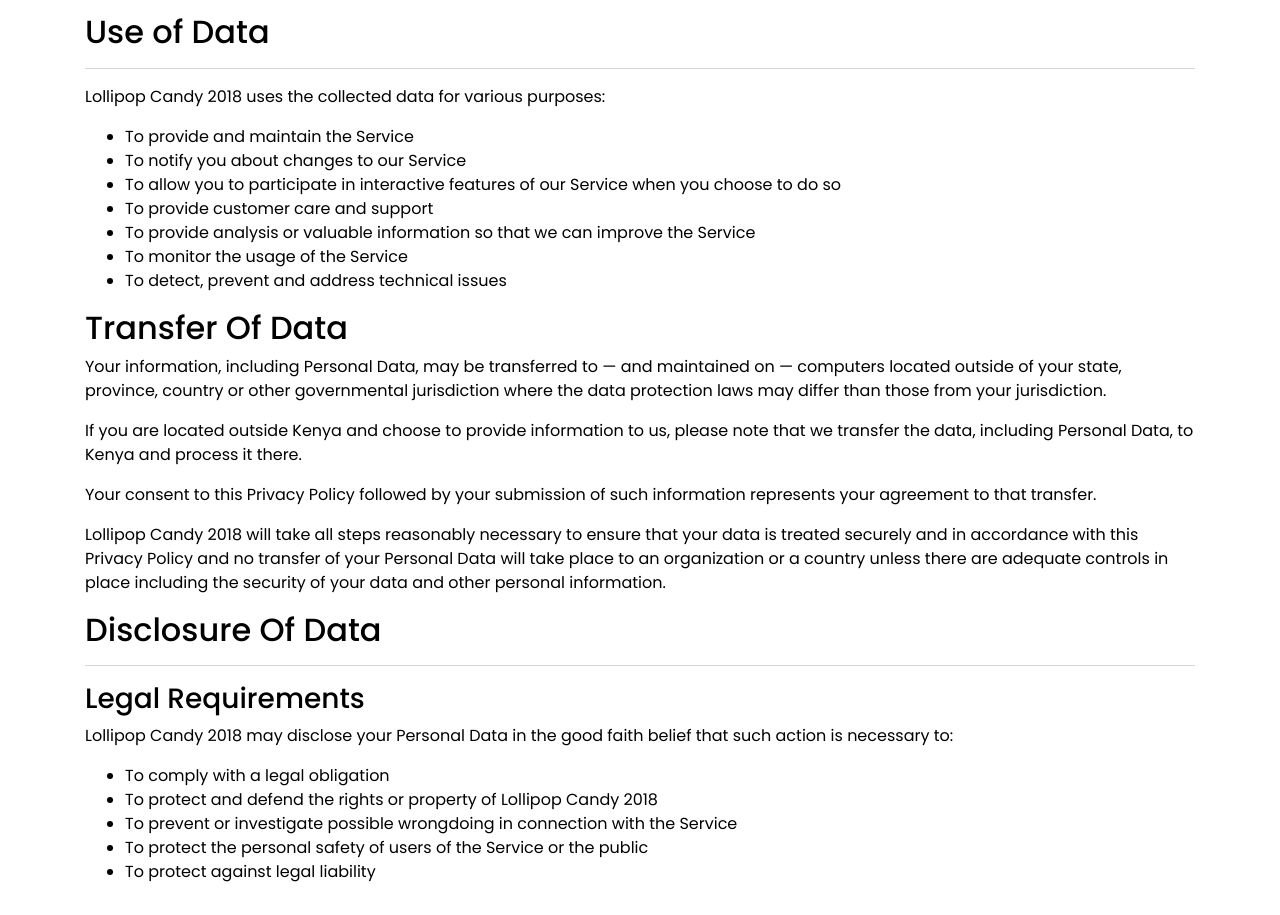
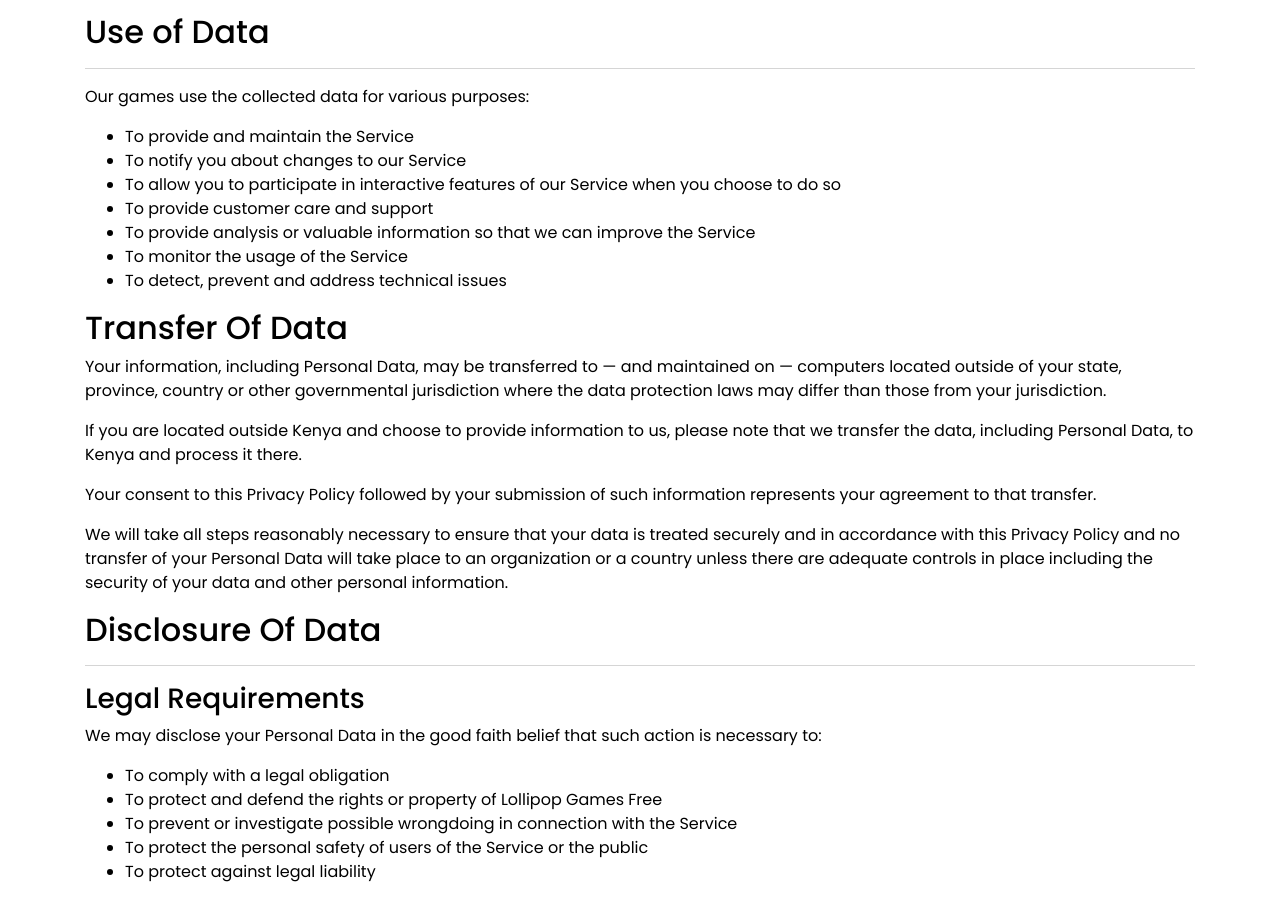
Before and after one commit to cherucole/privacy, a plain HTML site: page index.html in a window 1280 px wide. Shown: the part 1177-2092 px from the top of the page. Drawn offline with nearby package versions, Linux system fonts and the light colour scheme.

Commit message:
changes made

```diff
--- a/index.html
+++ b/index.html
@@ -16,14 +16,14 @@
 <body>
   <div class="container">
 
-  <h1>Lollipop Candy Privacy Policy</h1>
+  <h1>Lollipop games Free Privacy Policy</h1>
   <hr class="light">
 
 
 <p>Effective date: October 02, 2018</p>
 
 
-<p>Lollipop Candy 2018 ("us", "we", or "our") operates the Lollipop Candy 2018 mobile application. In this Privacy Policy we refer to our games and other services collectively as our "Service"..</p>
+<p>This is a privacy policy by the company "Lollipop Games Free" ("us", "we", or "our"). This Privacy Policy applies to all of our games. In this Privacy Policy we refer to our games and other services collectively as our "Service"..</p>
 
 <p>This page informs you of our policies regarding the collection, use, and disclosure of personal data when you use our Service and the choices you have associated with that data.</p>
 
@@ -68,7 +68,7 @@ To provide our games, Websites and interest-based advertising, we use ad identif
 <hr class="light">
 
 
-<p>Lollipop Candy 2018 uses the collected data for various purposes:</p>
+<p>Our games use the collected data for various purposes:</p>
 <ul>
     <li>To provide and maintain the Service</li>
     <li>To notify you about changes to our Service</li>
@@ -84,17 +84,17 @@ To provide our games, Websites and interest-based advertising, we use ad identif
 <p>If you are located outside Kenya and choose to provide information to us, please note that we transfer the data, including Personal Data, to Kenya and process it there.</p>
 <p>Your consent to this Privacy Policy followed by your submission of such information represents your agreement to that transfer.</p>
 
-<p>Lollipop Candy 2018 will take all steps reasonably necessary to ensure that your data is treated securely and in accordance with this Privacy Policy and no transfer of your Personal Data will take place to an organization or a country unless there are adequate controls in place including the security of your data and other personal information.</p>
+<p>We will take all steps reasonably necessary to ensure that your data is treated securely and in accordance with this Privacy Policy and no transfer of your Personal Data will take place to an organization or a country unless there are adequate controls in place including the security of your data and other personal information.</p>
 
 <h2>Disclosure Of Data</h2>
 <hr class="light">
 
 
 <h3>Legal Requirements</h3>
-<p>Lollipop Candy 2018 may disclose your Personal Data in the good faith belief that such action is necessary to:</p>
+<p>We may disclose your Personal Data in the good faith belief that such action is necessary to:</p>
 <ul>
     <li>To comply with a legal obligation</li>
-    <li>To protect and defend the rights or property of Lollipop Candy 2018</li>
+    <li>To protect and defend the rights or property of Lollipop Games Free</li>
     <li>To prevent or investigate possible wrongdoing in connection with the Service</li>
     <li>To protect the personal safety of users of the Service or the public</li>
     <li>To protect against legal liability</li>
```
